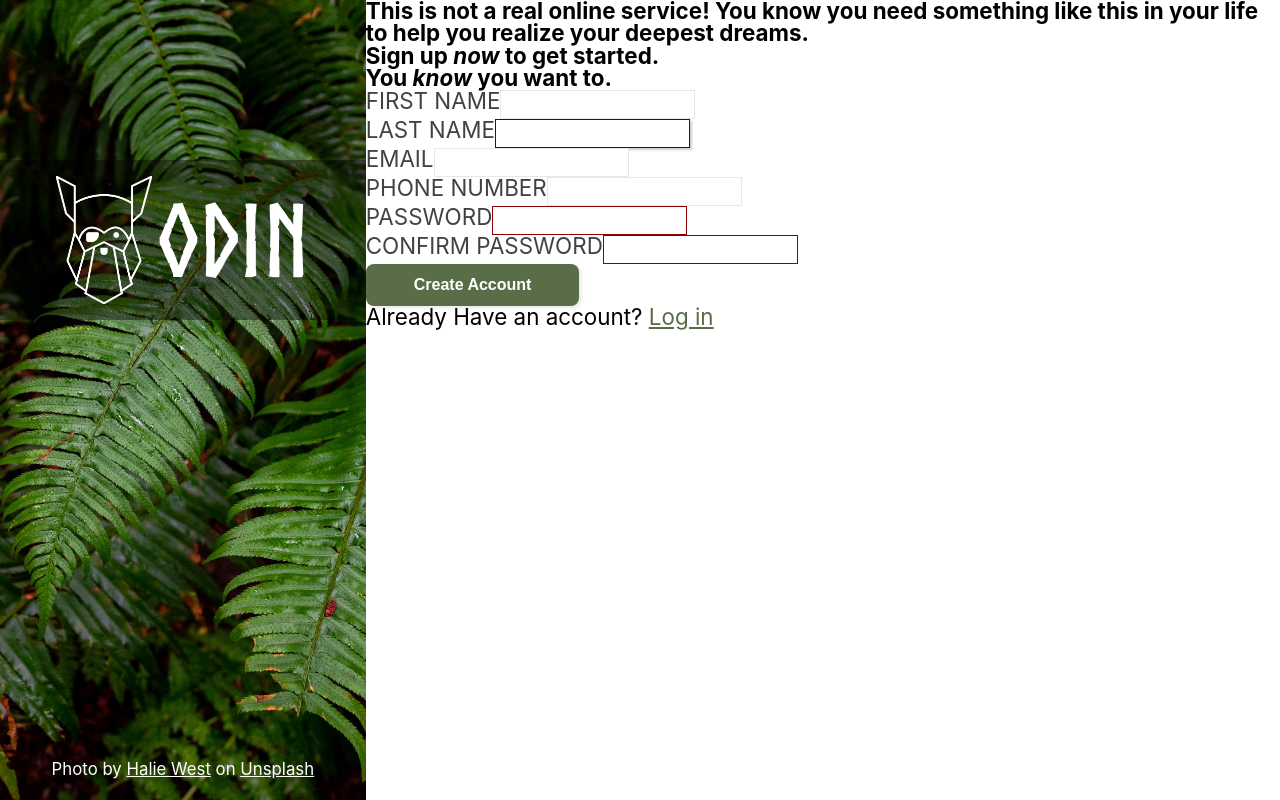
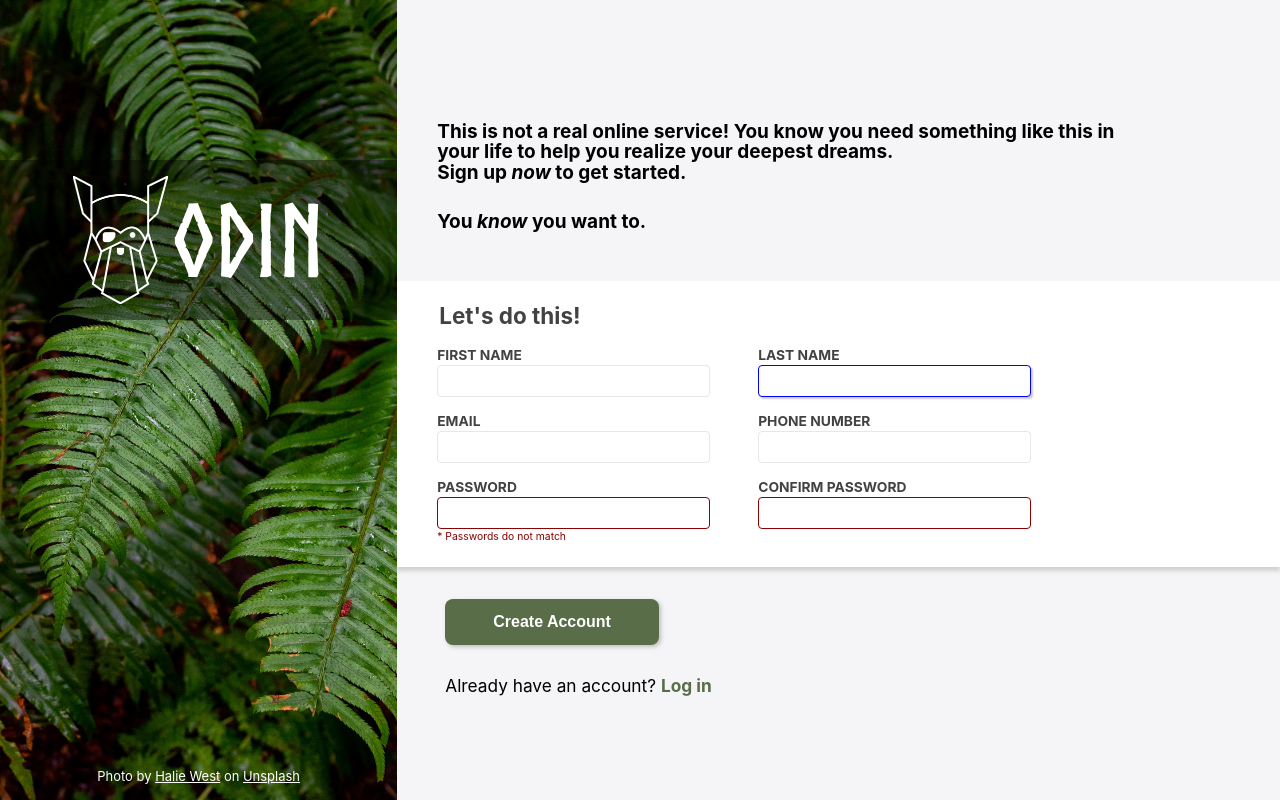
Before and after one commit to leau-void/sign-up-form, a website: page index.html in a window 1280 px wide. Drawn offline with Linux system fonts and the light colour scheme.

Commit message:
style rest of form and layout

```diff
--- a/index.html
+++ b/index.html
@@ -32,7 +32,7 @@
         </div>
         <form action="" class="auth-form">
           <div class="form-card">
-            <h2 class="form-title"></h2>
+            <h2 class="form-title">Let's do this!</h2>
             <div class="form-wrap">
               <div class="input-wrap">
                 <label for="first-name">FIRST NAME</label
@@ -53,6 +53,7 @@
               <div class="input-wrap">
                 <label for="password">PASSWORD</label
                 ><input class="error" type="password" id="password" />
+                <div class="error-text"></div>
               </div>
               <div class="input-wrap">
                 <label for="confirm-password">CONFIRM PASSWORD</label
@@ -62,7 +63,7 @@
           </div>
           <div class="form-bottom">
             <button type="submit">Create Account</button>
-            <div>Already Have an account? <a href="">Log in</a></div>
+            <div>Already have an account? <a href="">Log in</a></div>
           </div>
         </form>
       </main>
--- a/styles/style.sass
+++ b/styles/style.sass
@@ -1,5 +1,10 @@
-$main-color: #596D48
+$color-main: #596D48
+$color-light: #E5E7EB
+$color-dark: #424242
 $spacing: 8px
+
+*
+  box-sizing: content-box
 
 \@font-face
     font-family: 'Norse-Bold'
@@ -8,7 +13,7 @@ $spacing: 8px
 
 \:root
   height: 100%
-  font-size: calc(100% + 0.5vw)
+  font-size: calc(100% + 0.1vw)
 
 body
   height: 100%
@@ -20,7 +25,7 @@ body
   width: 100%
 
 .sidebar
-  width: 40%
+  width: 45%
   min-width: 275px
   height: 100%
   background: center / cover no-repeat url(../assets/leaf-bg.jpg)
@@ -59,37 +64,79 @@ body
 
 .content
   width: 100%
+  height: 100%
+  background: rgba($color-light, 0.4)
+  display: flex
+  flex-direction: column
+  gap: $spacing*4
+  overflow-y: auto
 
 .intro-text
   font-weight: bold
+  max-width: 80%
+  padding: $spacing*2 $spacing*5
+  font-size: 1.1rem
+  display: flex
+  flex-direction: column
+  gap: $spacing*3.5
+  line-height: 1.2rem
+  padding-top: $spacing*4
+  margin-top: auto
+
 i
   font-style: italic
 
 .auth-form
+  margin-bottom: auto
+
   [type="submit"]
-    background: $main-color
+    background: $color-main
     color: white
     border-radius: 8px
-    padding: $spacing*1.5 $spacing*6
+    padding: $spacing*1.75 $spacing*6
     font-size: 16px
     font-weight: bold
     border: 0
-    box-shadow: 2px 2px 4px rgba(0, 0, 0, 0.1)
+    box-shadow: 2px 2px 4px rgba($color-dark, 0.3)
+    cursor: pointer
 
 .form-card
+  background: white
+  padding: $spacing*3 $spacing*5
+  box-shadow: 0 4px 4px rgba($color-dark, 0.2)
 
 .form-title
+  font-size: 1.3rem
+  font-weight: bold
+  color: $color-dark
+  margin-bottom: $spacing*2.5
+  margin-left: $spacing/4
 
 .form-wrap
+  display: flex
+  flex-wrap: wrap
+  align-items: flex-start
+  justify-content: flex-start
+  gap: $spacing*2 $spacing*6
 
 .input-wrap
+  display: flex
+  flex-direction: column
+  width: 34%
+  min-width: 200px
+
   label
-    color: #424242
+    color: $color-dark
+    font-size: 0.8rem
+    font-weight: bold
+    margin: $spacing/4 0
 
   input
     padding: $spacing*0.75 $spacing
     outline: 0
-    border: 1px solid #E5E7EB
+    border: 1px solid $color-light
+    border-radius: 4px
+    font-size: 16px
 
 
   .focus
@@ -99,8 +146,23 @@ i
   .error
     border-color: darkred
 
+  .error + .error-text
+    padding: $spacing/4 0
+
+    &::after
+      content: "* Passwords do not match"
+      color: darkred
+      display: block
+      font-size: 0.6rem
 
 
 .form-bottom
+  padding: $spacing*4 $spacing*2 $spacing*2 $spacing*6
+
+  button
+    margin-bottom: $spacing*4
+
   \:any-link
-    color: $main-color
+    color: $color-main
+    text-decoration: 0
+    font-weight: bold
```
Also changed, not shown: styles/style.css, 1 other file.
